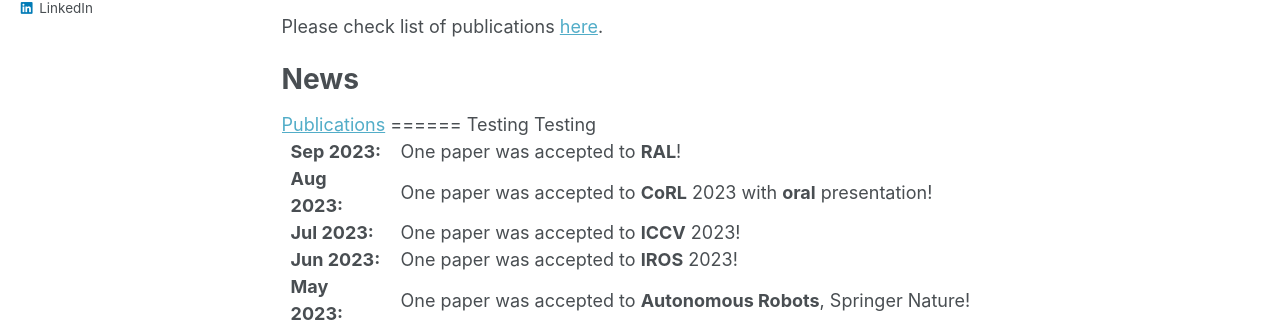
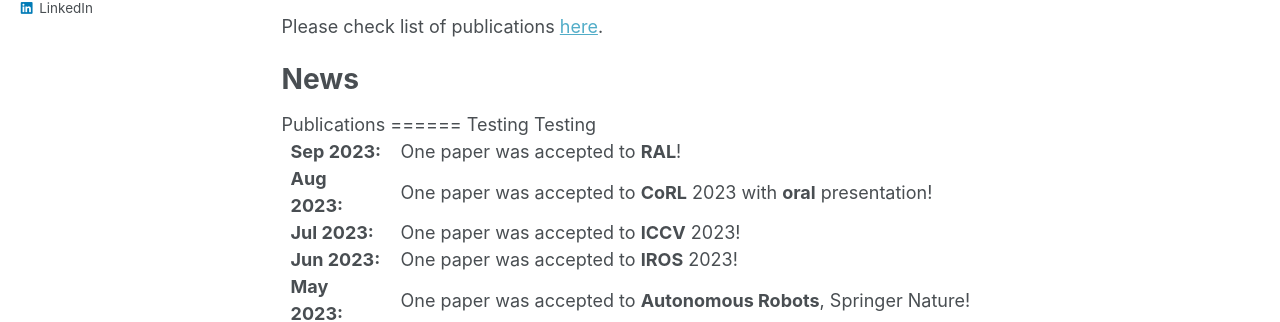
Before and after one commit to rayguan97/rayguan97.github.io, a Jekyll site: the page built from _pages/about.md, in a window 1280 px wide. Shown: the part 570-892 px from the top of the page. Built offline with Jekyll 4.4.1, drawn with Linux system fonts in a browser that asks for light colours.

```diff
--- a/_pages/about.md
+++ b/_pages/about.md
@@ -69,7 +69,7 @@ td, th {
 
 
 
-<a id="pub">Publications</a>
+Publications<a id="pub"></a>
 ======
 
 Testing
```
